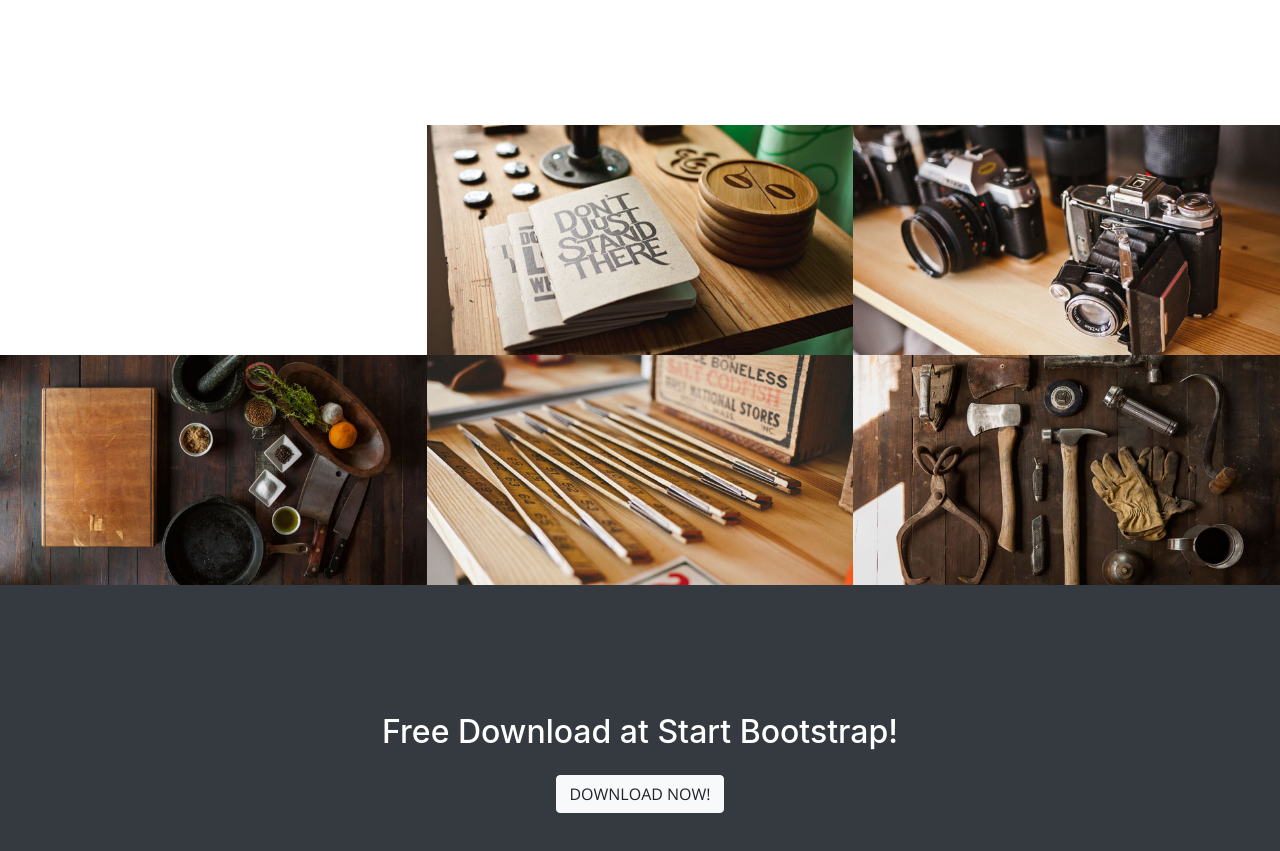
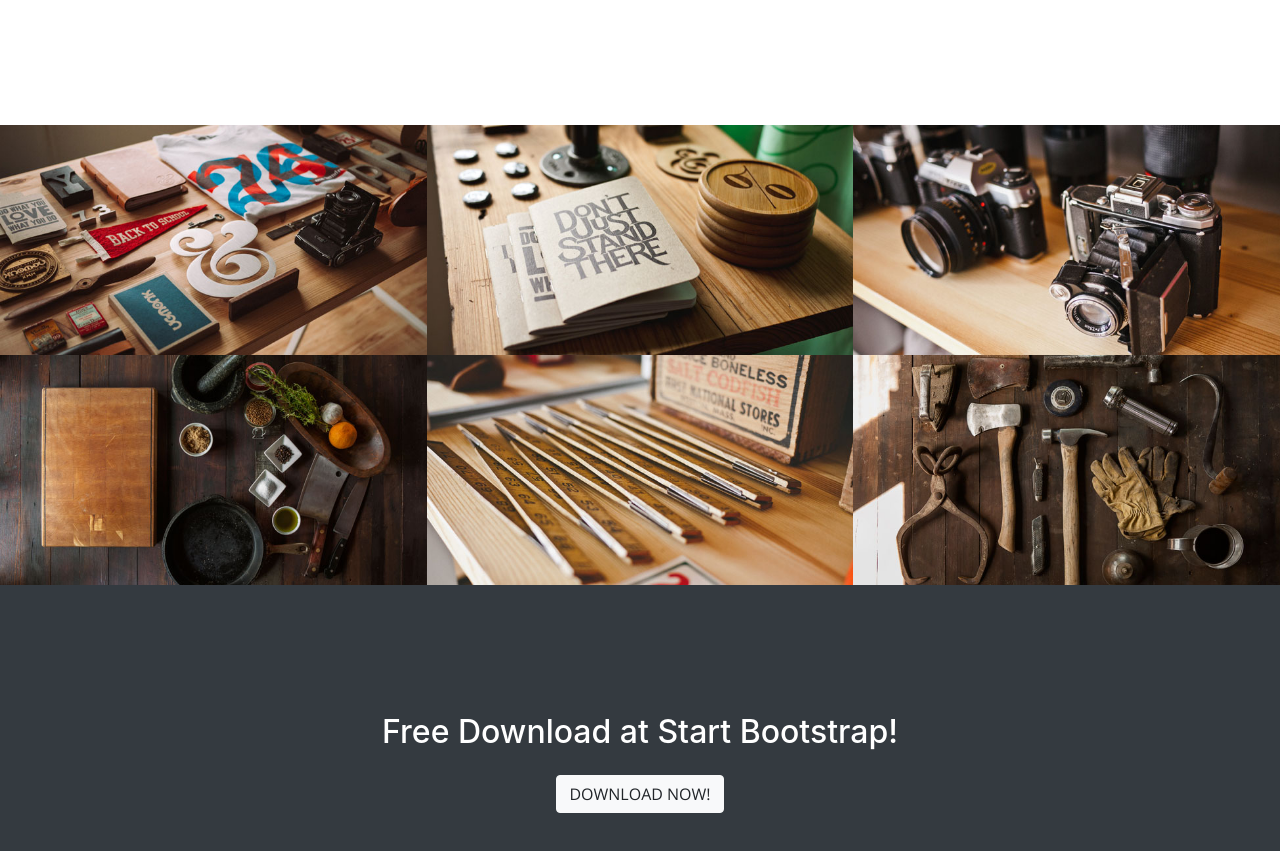
Before and after one commit to Cinekira/CINEKIRA, a website with bundled scripts: page index.html in a window 1280 px wide. Shown: the part 1721-2572 px from the top of the page. Built offline with nearby package versions, Linux system fonts and the light colour scheme; files whose address does not match are found by name.

Commit message:
Update index.html

```diff
--- a/index.html
+++ b/index.html
@@ -131,15 +131,15 @@
       <div class="container-fluid p-0">
         <div class="row no-gutters popup-gallery">
           <div class="col-lg-4 col-sm-6">
-            <a class="portfolio-box" href="img/portfolio/fullsize/1.2jpg">
-              <img class="img-fluid" src="img/portfolio/thumbnails/1.2jpg" alt="">
+            <a class="portfolio-box" href="img/portfolio/fullsize/1.jpg">
+              <img class="img-fluid" src="img/portfolio/thumbnails/1.jpg" alt="">
               <div class="portfolio-box-caption">
                 <div class="portfolio-box-caption-content">
                   <div class="project-category text-faded">
                     Estreno
                   </div>
                   <div class="Baby Driver">
-                    Project Name
+                   Baby Drive
                   </div>
                 </div>
               </div>
```
